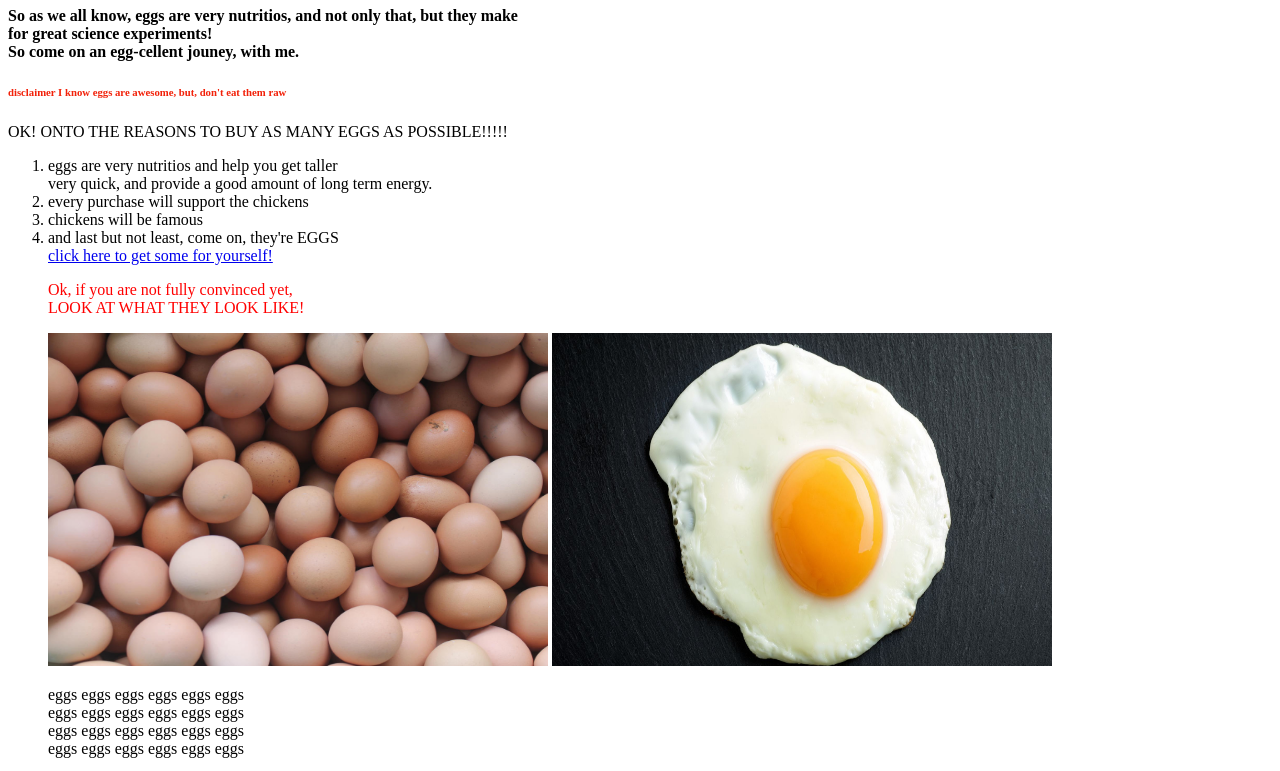
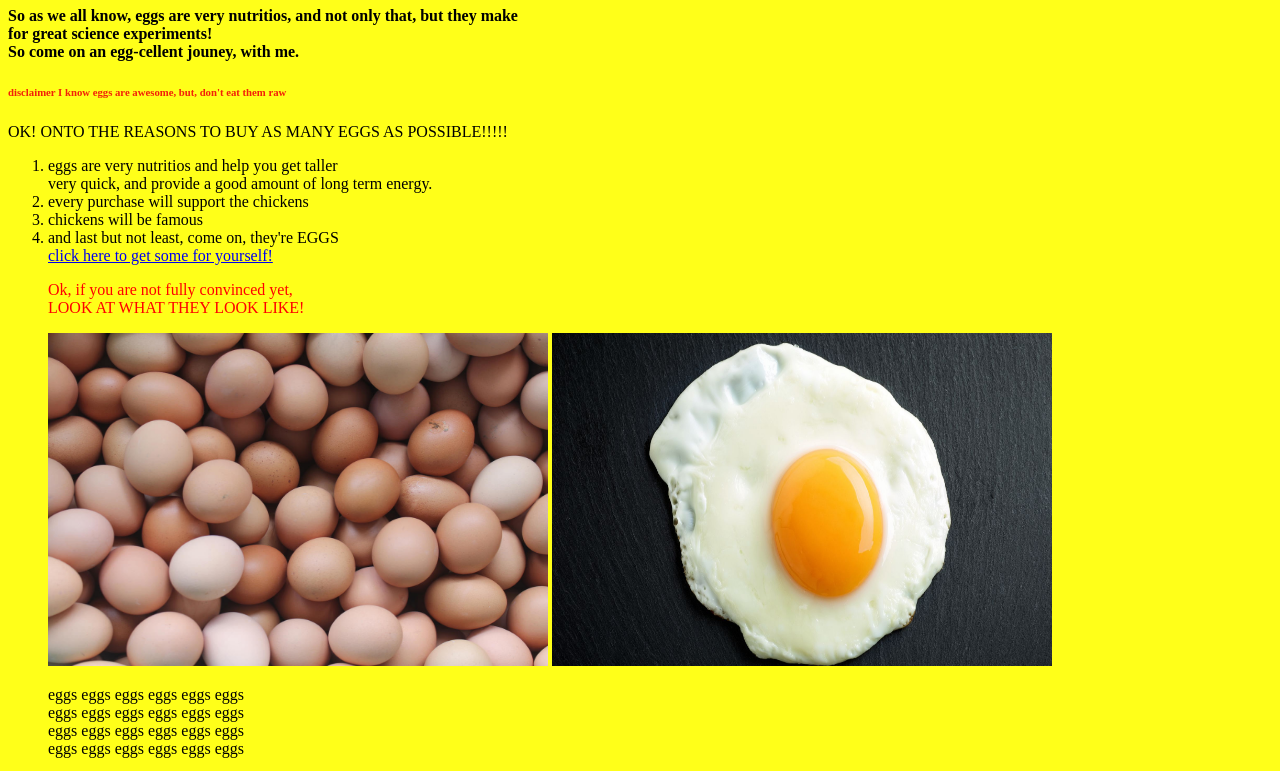
Before and after one commit to eggplant3000/eggs, a plain HTML site: page index.html in a window 1280 px wide. Shown: the part 73-844 px from the top of the page. Drawn offline with Linux system fonts and the light colour scheme.

```diff
--- a/index.html
+++ b/index.html
@@ -7,7 +7,7 @@
 <style>
 h6 {color:rgb(242,33,9);
 }
-body {background-color:rgb(255, 255 25);
+body {background-color:rgb(255, 255, 25);
 }
 
 #covincing-eggs {color:rgb(333,0,0);
```
